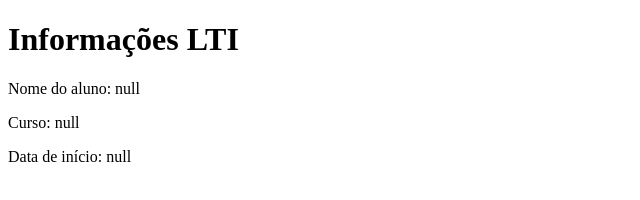
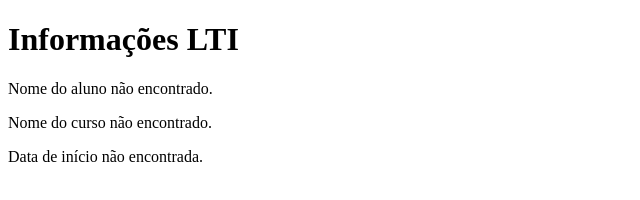
Before and after one commit to Helmer7/LTI-User-Info, a plain HTML site: page index.html in a window 1280 px wide. Shown: the whole page, without its empty margins (0-640 px from the left). Drawn offline with Linux system fonts and the light colour scheme.

Commit message:
Update index.html

```diff
--- a/index.html
+++ b/index.html
@@ -1,5 +1,5 @@
 <!DOCTYPE html>
-<html lang="PT-BR">
+<html lang="en">
 <head>
     <meta charset="UTF-8">
     <meta name="viewport" content="width=device-width, initial-scale=1.0">
@@ -7,13 +7,29 @@
     <script>
         window.onload = function() {
             const urlParams = new URLSearchParams(window.location.search);
+            console.log("URL Params:", urlParams.toString());  // Exibir os parâmetros no console para verificar
+
             const username = urlParams.get('User.username');
             const course = urlParams.get('CourseTemplate.title');
             const date = urlParams.get('ResourceLink.available.startDateTime');
 
-            document.getElementById('username').textContent = `Nome do aluno: ${username}`;
-            document.getElementById('course').textContent = `Curso: ${course}`;
-            document.getElementById('date').textContent = `Data de início: ${date}`;
+            if (username) {
+                document.getElementById('username').textContent = `Nome do aluno: ${username}`;
+            } else {
+                document.getElementById('username').textContent = "Nome do aluno não encontrado.";
+            }
+
+            if (course) {
+                document.getElementById('course').textContent = `Curso: ${course}`;
+            } else {
+                document.getElementById('course').textContent = "Nome do curso não encontrado.";
+            }
+
+            if (date) {
+                document.getElementById('date').textContent = `Data de início: ${date}`;
+            } else {
+                document.getElementById('date').textContent = "Data de início não encontrada.";
+            }
         };
     </script>
 </head>
```
